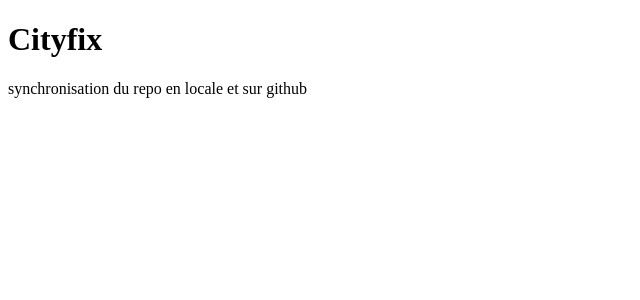
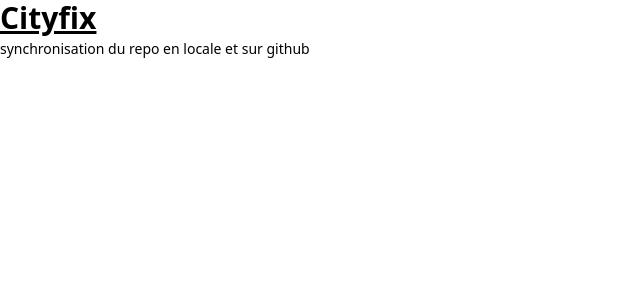
Before and after one commit to Nathan-Sasa/Cityfix, an Angular app: page / in a window 1280 px wide. Shown: the top 300 px of the page, without its empty margins (0-640 px from the left). Built offline with nearby package versions, Linux system fonts and the light colour scheme.

Commit message:
install: tailwindCss

```diff
--- a/package.json
+++ b/package.json
@@ -28,7 +28,10 @@
     "@angular/forms": "^20.2.0",
     "@angular/platform-browser": "^20.2.0",
     "@angular/router": "^20.2.0",
+    "@tailwindcss/postcss": "^4.1.18",
+    "postcss": "^8.5.6",
     "rxjs": "~7.8.0",
+    "tailwindcss": "^4.1.18",
     "tslib": "^2.3.0",
     "zone.js": "~0.15.0"
   },
--- a/src/app/app.html
+++ b/src/app/app.html
@@ -1,3 +1,3 @@
-<h1>Cityfix</h1>
-<span>synchronisation du repo en locale et sur github</span>
+<h1 class="text-3xl font-bold underline">Cityfix</h1>
+<span class="text-sm">synchronisation du repo en locale et sur github</span>
 <router-outlet></router-outlet>
--- a/src/styles.css
+++ b/src/styles.css
@@ -1 +1 @@
-/* You can add global styles to this file, and also import other style files */
+@import "tailwindcss";
--- /dev/null
+++ b/src/tailwind.config.js
@@ -0,0 +1,26 @@
+/** @type {import('tailwindcss').Config} */
+// import {Config} from 'tailwindcss';
+
+module.exports = {
+    darkMode: 'dark',
+    content: [
+        './src/**/*.{html,ts}',
+    ],
+    theme: {
+        extend:{
+            colors:{
+                background: '#F3F4F6',
+                text: '#1F1F1F',
+                accent: '#EE8866',
+                secondaire: '#B8B0A1',
+                // hover: '#FA7D44',
+
+                // optionnel colors nuances accent
+                accentLight: '#f3a892',
+                accentDark: '#c45e4f',
+                // darkMode: 'class'
+            },
+        },
+    },
+    plugins: [],
+}
```
Also changed, not shown: .postcssrc.json (added), 2 other files (tests, documents, lock files or other folders).
